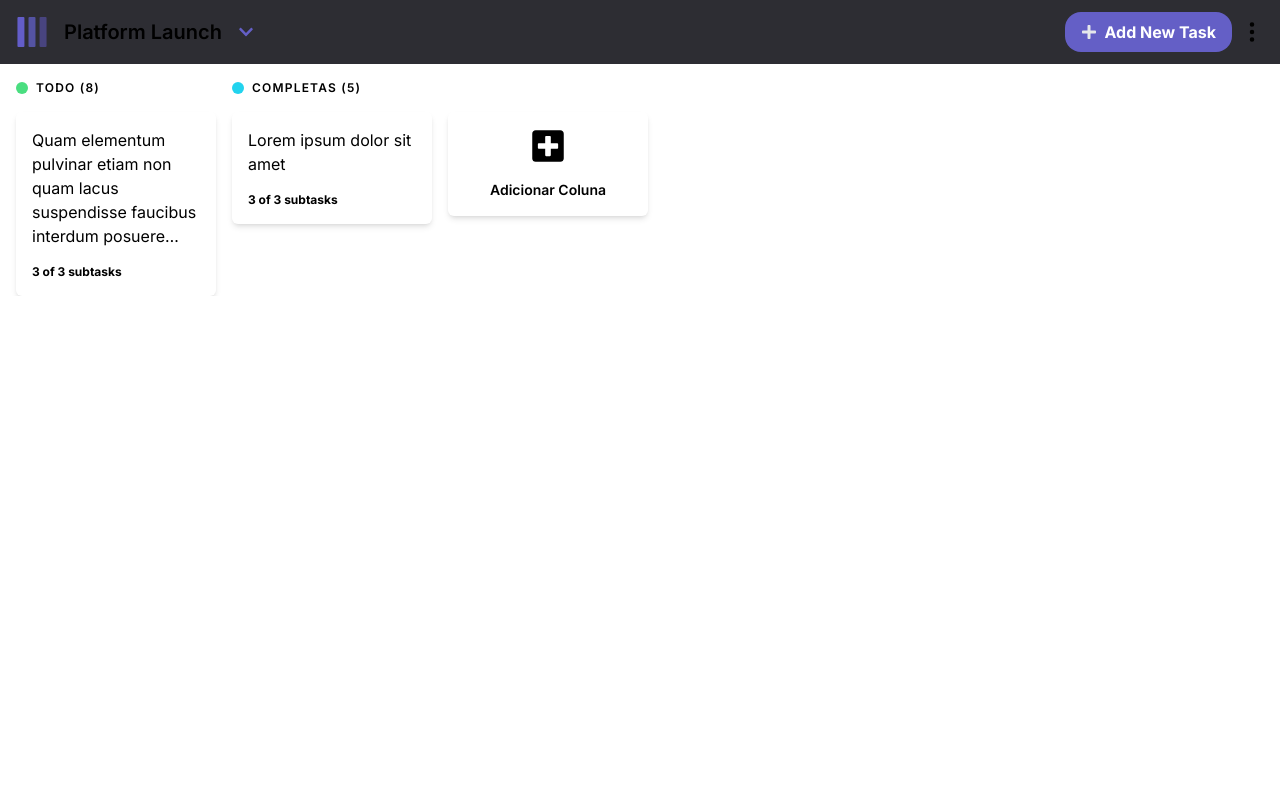
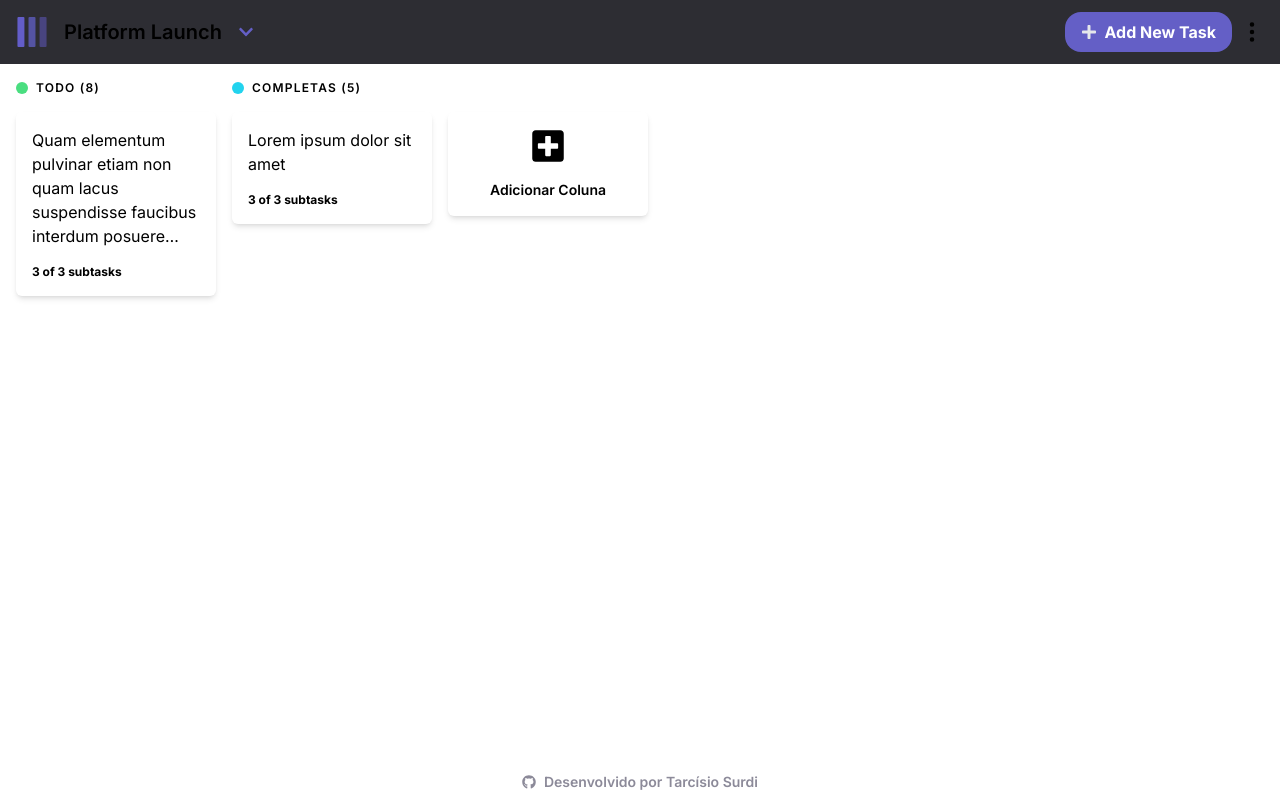
Before and after one commit to TarsiSurdi/kanban-pwa, a React (Vite) app: page / in a window 1280 px wide. Built offline with nearby package versions, Linux system fonts and the light colour scheme.

Commit message:
fix: added Footer component

```diff
--- a/src/App.tsx
+++ b/src/App.tsx
@@ -1,14 +1,15 @@
 import "./index.css";
-import { Main, Navbar } from "./components";
+import { Footer, Main, Navbar } from "./components";
 
 function App() {
   return (
     <>
       <div className="flex flex-col min-h-full">
         <Navbar />
-        <div className="overflow-x-auto">
+        <div className="flex flex-col overflow-x-auto flex-grow min-h-full">
           <Main />
         </div>
+        <Footer />
       </div>
     </>
   );
--- /dev/null
+++ b/src/components/Footer.tsx
@@ -0,0 +1,21 @@
+import { FaGithub } from "react-icons/fa";
+
+export function Footer() {
+  return (
+    <footer className="group flex justify-center items-center hover:underline text-neutral-100 dark:hover:text-white dark:bg-neutral-400 max-h-max p-2 text-sm">
+      <FaGithub className="dark:group-hover:text-white mr-2" />
+      <a
+        href="https://github.com/TarsiSurdi"
+        className="font-semibold line-clamp-1 max-xs:hidden"
+      >
+        Desenvolvido por Tarcísio Surdi
+      </a>
+      <a
+        href="https://github.com/TarsiSurdi"
+        className="font-semibold line-clamp-1 xs:hidden"
+      >
+        Tarcísio Surdi
+      </a>
+    </footer>
+  );
+}
--- a/src/components/Main.tsx
+++ b/src/components/Main.tsx
@@ -2,7 +2,7 @@ import { Card, CardColumn } from ".";
 
 export function Main() {
   return (
-    <main className="dark:bg-neutral-500 flex justify-start items-start w-max min-w-full overflow-x-visible flex-grow">
+    <main className="dark:bg-neutral-500 flex justify-start items-start w-max min-w-full overflow-x-auto flex-grow">
       <CardColumn title="TODO" count={8} color="bg-green-400">
         <Card title="Quam elementum pulvinar etiam non quam lacus suspendisse faucibus interdum posuere lorem ipsum dolor sit" />
       </CardColumn>
--- a/src/components/Navbar.tsx
+++ b/src/components/Navbar.tsx
@@ -7,7 +7,7 @@ export function Navbar() {
     <nav className="bg-neutral-400 select-none h-12 xs:h-16 px-2 xs:px-4 flex justify-between xs:text-base text-sm">
       <div className="flex flex-row items-center justify-start max-w-[3/4]">
         <Icon className="w-6 xs:w-8" />
-        <h2 className="dark:text-white text-md xs:text-xl font-semibold px-4 truncate">
+        <h2 className="dark:text-white text-md sm:text-xl font-semibold px-4 truncate">
           Platform Launch
         </h2>
         <FaChevronDown className="fill-primary" />
--- a/src/components/index.tsx
+++ b/src/components/index.tsx
@@ -3,3 +3,4 @@ export { Navbar } from "./Navbar";
 export { Main } from "./Main";
 export { Card } from "./Card";
 export { CardColumn } from "./CardColumn";
+export { Footer } from "./Footer";
```
